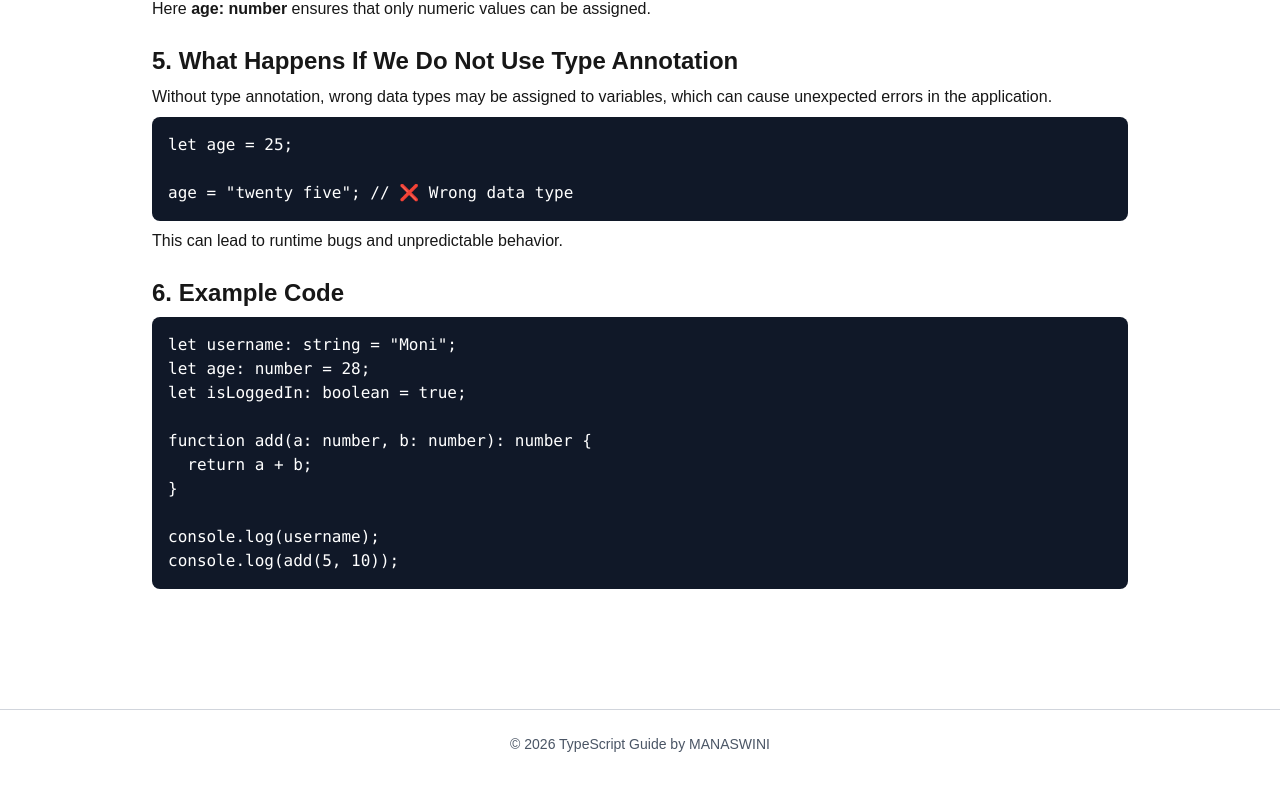
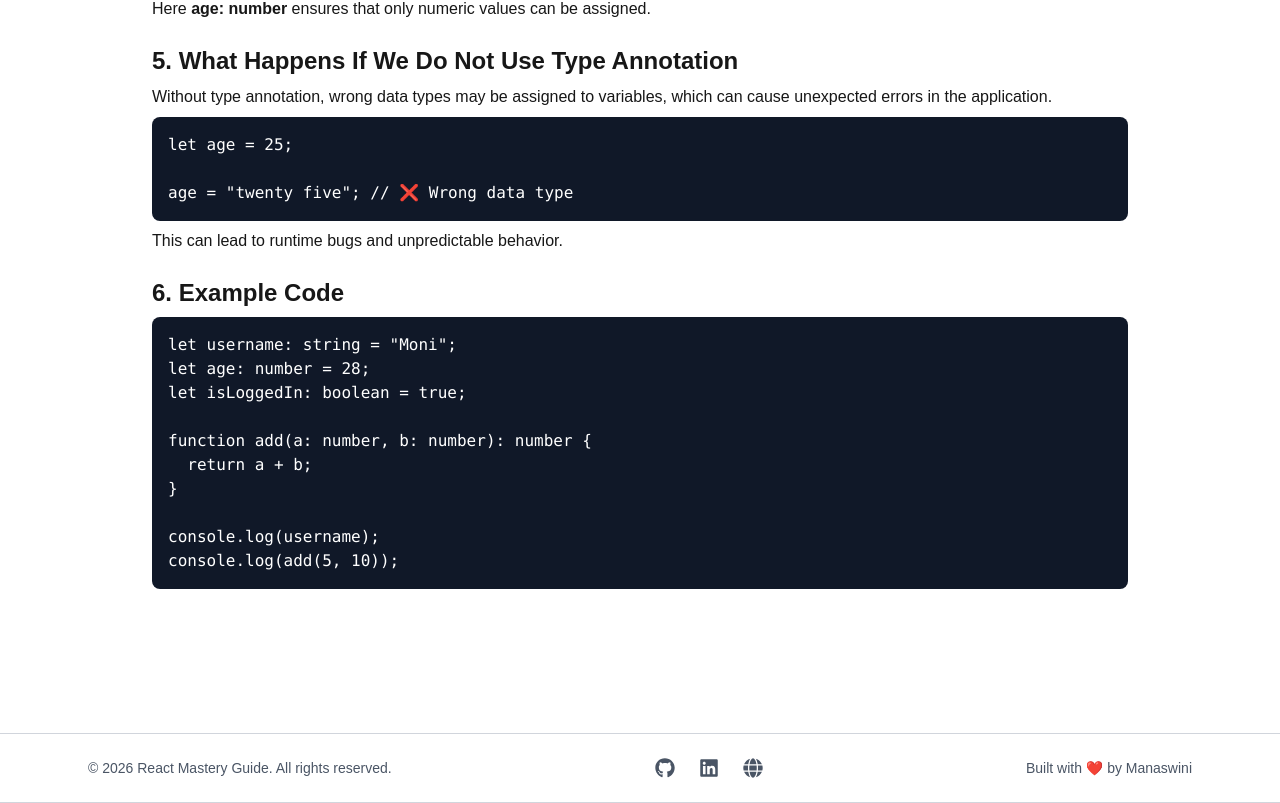
Before and after one commit to Monisasmal/Type-script-Concept, a Next.js app: page /concepts/TypeAnnotation in a window 1280 px wide. Shown: the part 832-1635 px from the top of the page. Before the commit the page ends 1610 px from the top, so only its background shows below. Built offline with nearby package versions, Linux system fonts and the light colour scheme.

Commit message:
update concept

```diff
--- a/package.json
+++ b/package.json
@@ -11,7 +11,8 @@
   "dependencies": {
     "next": "16.1.6",
     "react": "19.2.3",
-    "react-dom": "19.2.3"
+    "react-dom": "19.2.3",
+    "react-icons": "^5.6.0"
   },
   "devDependencies": {
     "@tailwindcss/postcss": "^4",
--- a/src/components/Footer.jsx
+++ b/src/components/Footer.jsx
@@ -1,8 +1,49 @@
+import { FaGithub, FaLinkedin, FaGlobe } from "react-icons/fa";
+
 export default function Footer() {
   return (
-    <footer className="border-t mt-10 border-gray-300">
-      <div className="max-w-6xl mx-auto px-4 py-6 text-center text-sm text-gray-600">
-        © 2026 TypeScript Guide by MANASWINI
+    <footer className="border-t mt-16 py-6 border-b border-gray-300">
+      <div className="max-w-6xl mx-auto flex items-center justify-between px-6">
+
+        {/* Left */}
+        <p className="text-gray-600 text-sm">
+          © 2026 React Mastery Guide. All rights reserved.
+        </p>
+
+        {/* Center Icons */}
+        <div className="flex gap-6 text-xl text-gray-600">
+
+          <a
+            href="https://github.com/Monisasmal"
+            target="_blank"
+            className="hover:text-blue-600"
+          >
+            <FaGithub />
+          </a>
+
+          <a
+            href="https://www.linkedin.com/in/manaswini-sasmal-b77a21162/"
+            target="_blank"
+            className="hover:text-blue-600"
+          >
+            <FaLinkedin />
+          </a>
+
+          <a
+            href="https://manaswini-portfolio.vercel.app/"
+            target="_blank"
+            className="hover:text-blue-600"
+          >
+            <FaGlobe />
+          </a>
+
+        </div>
+
+        {/* Right */}
+        <p className="text-gray-600 text-sm">
+          Built with ❤️ by Manaswini
+        </p>
+
       </div>
     </footer>
   );
```
Also changed, not shown: 1 other file (tests, documents, lock files or other folders).
